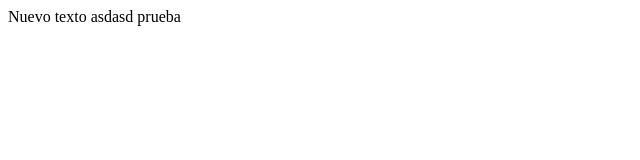
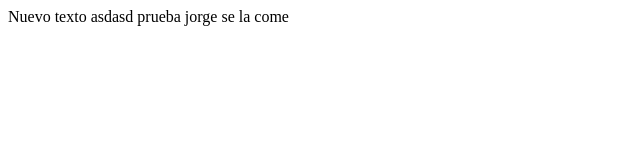
Before and after one commit to ElPelaFernandez/losCuatroMosqueteros, a plain HTML site: page prueba.html in a window 1280 px wide. Shown: the whole page, without its empty margins (0-640 px from the left). Drawn offline with Linux system fonts and the light colour scheme.

Commit message:
puse texto nuevo

```diff
--- a/prueba.html
+++ b/prueba.html
@@ -5,6 +5,9 @@
     <meta http-equiv="X-UA-Compatible" content="IE=edge">
     <meta name="viewport" content="width=device-width, initial-scale=1.0">
     <title>Document</title>
+
+
+
 </head>
 <body>
 
@@ -12,6 +15,7 @@ Nuevo texto
 
     asdasd
     prueba
+    jorge se la come
 
 </body>
 </html>
```
